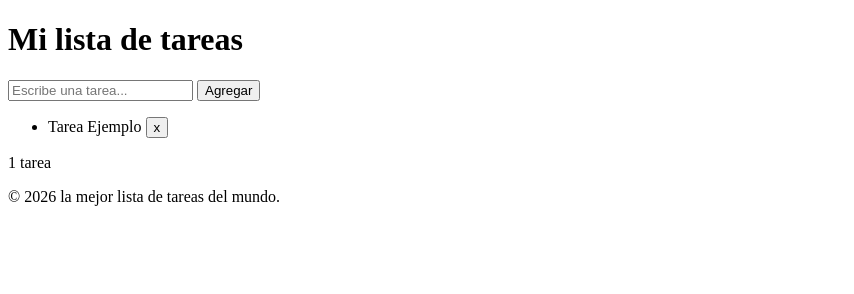
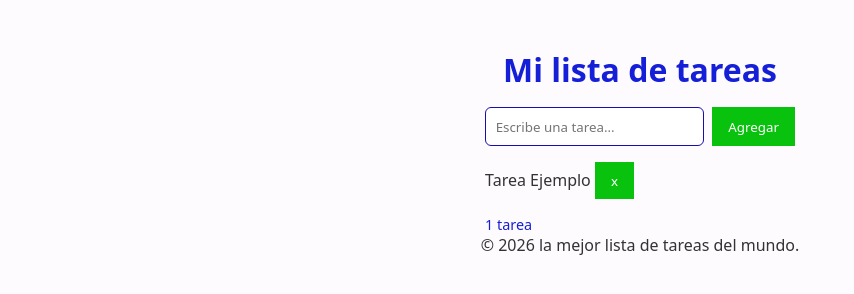
Before and after one commit to navah5874-sketch/mi-todo-list, a plain HTML site: page index.html in a window 1280 px wide. Shown: the whole page, without its empty margins (0-854 px from the left). Drawn offline with Linux system fonts and the light colour scheme.

Commit message:
anadir estilos CSS a la lista tareas

```diff
--- a/index.html
+++ b/index.html
@@ -3,6 +3,7 @@
 <head>
     <meta charset="UTF-8">
     <meta name="viewport" content="width=device-width, initial-scale=1.0">
+    <link rel="stylesheet" href="style.css">
     <title>lista de tareas</title>
 </head>
 
--- /dev/null
+++ b/style.css
@@ -0,0 +1,89 @@
+* {
+    box-sizing: border-box;
+    margin: 0;
+    padding: 0;
+    font-family: system-ui, -apple-system, BlinkMacSystemFont, 'Segoe UI', Roboto, Oxygen, Ubuntu, Cantarell, 'Open Sans', 'Helvetica Neue', sans-serif;
+}
+
+body {
+    background: #fdfbfd;
+    color: #333;
+    min-height: 100vh;
+    display: flex;
+    flex-direction: column;
+    align-items: center;
+    padding: 2rem;
+
+}
+
+h1 {
+    color: #151fd7;
+    margin: 1rem;
+}
+
+form {
+    display: flex;
+    gap: 0.5rem;
+    margin-bottom: 1rem;
+}
+
+#input-tarea {
+    flex: 1;
+    padding: 0.6rem;
+    border: 1px solid #160eae;
+    border-radius: 6px;
+}
+
+button {
+    padding: 0.6rem 1rem;
+    border: none;
+    border-radius: 6xp;
+    background: #08c20e;
+    color: #fff;
+    cursor: pointer;
+}
+
+button:hover {
+    background: #c90e6e;
+}
+
+ul {
+    list-style: none;
+    width: 100%;
+    max-width: 400px;
+}
+
+.tarea {
+    display: flex;
+    justify-self: space-between;
+    align-items: center;
+    background: #fff;
+    padding: 0.6rem 0.8rem;
+    border-radius: 6xp;
+    margin-bottom: 0.5rem;
+    box-shadow: 0 1px 3xp rgba(0, 0, 0, 0.1);
+
+}
+
+.eliminar{
+    background: #b03a4a;
+    padding: 0.3rem 0.6rem;
+
+
+}
+
+.eliminar:hover {
+    background: #a9149a;
+}
+
+
+.completada .texto {
+    background: #0cf01f;
+
+}
+
+#contador-tareas {
+    margin-top: 1rem;
+    color: #151fd7;
+    font-size: 0.9rem;
+}
```
